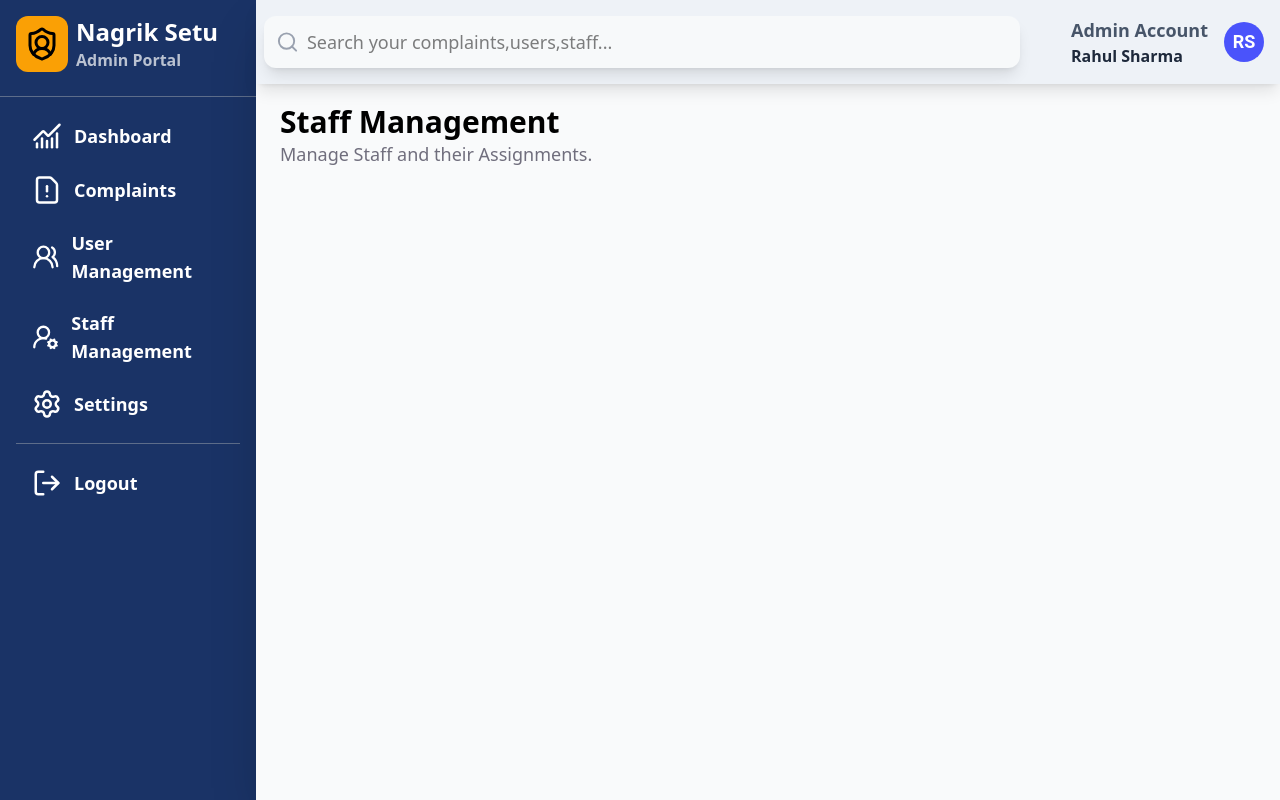
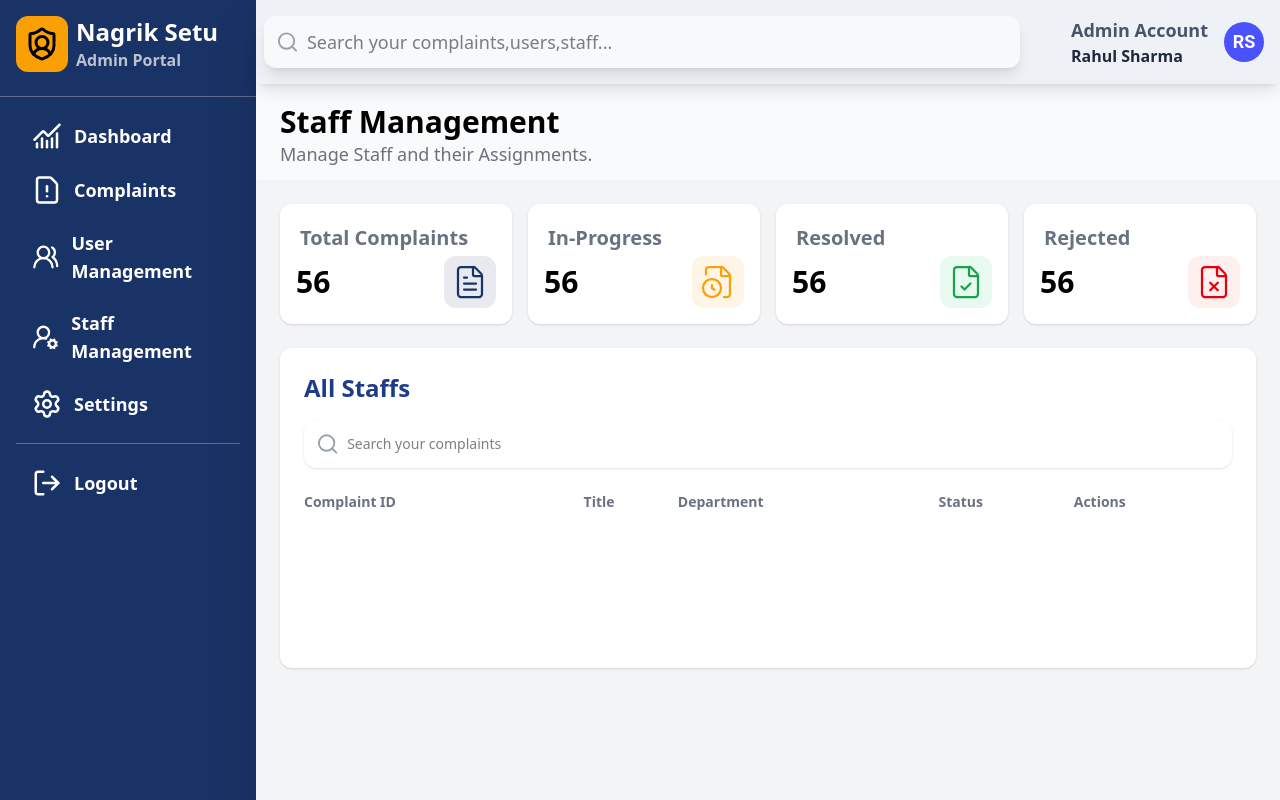
Before and after one commit to NJayantRao/Nagrik_Setu_Frontend, a React (Vite) app: page /admin/staff in a window 1280 px wide. Shown: the top 800 px of the page. Built offline with nearby package versions, Linux system fonts and the light colour scheme.

Commit message:
added admins ui for users & staff

```diff
--- a/src/pages/admins/AdminStaff.jsx
+++ b/src/pages/admins/AdminStaff.jsx
@@ -1,7 +1,34 @@
 import AdminSidebar from "../../components/sidebars/AdminSidebar";
 import SearchBar from "../../components/SearchBar";
-
+import { FileCheck, FileClock, FileText, FileX, Search } from "lucide-react";
+import AdminStatCard from "../../components/cards/AdminStatCard";
 function AdminStaff() {
+  const statCardInfo = [
+    {
+      title: "Total Complaints",
+      icon: FileText,
+      bgColor: "bg-[#e8eaef]",
+      textColor: "text-[#193366]",
+    },
+    {
+      title: "In-Progress",
+      icon: FileClock,
+      bgColor: "bg-[#fef5e6]",
+      textColor: "text-[#f9a006]",
+    },
+    {
+      title: "Resolved",
+      icon: FileCheck,
+      bgColor: "bg-[#e8f9ef]",
+      textColor: "text-[#16a34a]",
+    },
+    {
+      title: "Rejected",
+      icon: FileX,
+      bgColor: "bg-[#fff0f0]",
+      textColor: "text-red-600",
+    },
+  ];
   return (
     <div className="flex bg-[#f9fafb]">
       <AdminSidebar />
@@ -12,6 +39,103 @@ function AdminStaff() {
           <h4 className="text-lg font-medium text-[#706e7d]">
             Manage Staff and their Assignments.
           </h4>
+        </div>{" "}
+        <div className="min-h-screen w-full bg-gray-100 p-6 ">
+          {/* Top Navigation */}
+
+          {/* Main Grid */}
+          <div className="grid gap-6">
+            {/* LEFT SIDE */}
+            <div className="col-span-2 space-y-6">
+              {/* Stats Cards */}
+              <div className="sm:grid grid-cols-4 gap-4 hidden ">
+                {statCardInfo.map((ele, idx) => {
+                  return (
+                    <AdminStatCard
+                      key={idx}
+                      bgColor={ele.bgColor}
+                      title={ele.title}
+                      icon={ele.icon}
+                      textColor={ele.textColor}
+                    />
+                  );
+                })}
+              </div>
+
+              {/* Recent Complaints Table */}
+              <div className="bg-white rounded-xl p-4 sm:p-6 h-[40vh] shadow-sm relative overflow-y-auto">
+                <div className="flex justify-between items-center mb-4">
+                  <h1 className="text-xl sm:text-2xl font-semibold text-[#1E3A8A]">
+                    All Staffs
+                  </h1>
+                </div>
+
+                {/* Search Bar */}
+                <div className="mb-6">
+                  <div className="bg-white p-3 rounded-xl flex items-center shadow-sm">
+                    <Search className="text-gray-400 mr-2" />
+                    <input
+                      type="text"
+                      placeholder="Search your complaints"
+                      className="w-full outline-none text-sm"
+                      // value={search}
+                      onChange={(e) => {
+                        //   setSearch(e.target.value);
+                      }}
+                    />
+                  </div>
+                </div>
+                <div className="overflow-x-auto">
+                  <table className="max-w-[80vw] sm:min-w-[700px] w-full text-sm">
+                    <thead>
+                      <tr className="text-gray-500 whitespace-nowrap">
+                        <th className="text-left pb-3">Complaint ID</th>
+                        <th className="text-left pb-3">Title</th>
+                        <th className="text-left pb-3">Department</th>
+                        <th className="text-left pb-3">Status</th>
+                        <th className="text-left pb-3">Actions</th>
+                      </tr>
+                    </thead>
+
+                    {/* <tbody>
+                  {searchData.map((item, i) => (
+                    <tr
+                      key={i}
+                      className="border-t text-gray-700 whitespace-nowrap"
+                    >
+                      <td className="py-3 truncate overflow-hidden text-ellipsis whitespace-nowrap max-w-[15vw]">
+                        {item.uniqueToken}
+                      </td>
+
+                      <td className=" truncate overflow-hidden text-ellipsis whitespace-nowrap max-w-[15vw] ">
+                        {item.title}
+                      </td>
+
+                      <td className="truncate overflow-hidden text-ellipsis whitespace-nowrap max-w-[15vw]">
+                        {item.departmentName}
+                      </td>
+
+                      <td>
+                        <span
+                          className={`px-3 py-1 rounded-full inline-block text-xs font-medium ${colorInfo[item.status]}`}
+                        >
+                          {item.status}
+                        </span>
+                      </td>
+
+                      <td>
+                        <button className="bg-blue-100 text-blue-700 px-3 py-1 rounded-lg text-xs">
+                          View
+                        </button>
+                      </td>
+                    </tr>
+                  ))}
+                </tbody> */}
+                  </table>
+                </div>
+              </div>
+            </div>
+          </div>
         </div>
       </div>
     </div>
--- a/src/pages/admins/AdminUsersList.jsx
+++ b/src/pages/admins/AdminUsersList.jsx
@@ -1,7 +1,36 @@
 import AdminSidebar from "../../components/sidebars/AdminSidebar";
 import SearchBar from "../../components/SearchBar";
+import { FileCheck, FileClock, FileText, FileX, Search } from "lucide-react";
+import AdminStatCard from "../../components/cards/AdminStatCard";
 
 function AdminUsersList() {
+  const statCardInfo = [
+    {
+      title: "Total Complaints",
+      icon: FileText,
+      bgColor: "bg-[#e8eaef]",
+      textColor: "text-[#193366]",
+    },
+    {
+      title: "In-Progress",
+      icon: FileClock,
+      bgColor: "bg-[#fef5e6]",
+      textColor: "text-[#f9a006]",
+    },
+    {
+      title: "Resolved",
+      icon: FileCheck,
+      bgColor: "bg-[#e8f9ef]",
+      textColor: "text-[#16a34a]",
+    },
+    {
+      title: "Rejected",
+      icon: FileX,
+      bgColor: "bg-[#fff0f0]",
+      textColor: "text-red-600",
+    },
+  ];
+
   return (
     <div className="flex bg-[#f9fafb]">
       <AdminSidebar />
@@ -13,6 +42,103 @@ function AdminUsersList() {
             Manage Registered Citizens Accounts.
           </h4>
         </div>
+        <div className="min-h-screen w-full bg-gray-100 p-6 ">
+          {/* Top Navigation */}
+
+          {/* Main Grid */}
+          <div className="grid gap-6">
+            {/* LEFT SIDE */}
+            <div className="col-span-2 space-y-6">
+              {/* Stats Cards */}
+              <div className="sm:grid grid-cols-4 gap-4 hidden ">
+                {statCardInfo.map((ele, idx) => {
+                  return (
+                    <AdminStatCard
+                      key={idx}
+                      bgColor={ele.bgColor}
+                      title={ele.title}
+                      icon={ele.icon}
+                      textColor={ele.textColor}
+                    />
+                  );
+                })}
+              </div>
+
+              {/* Recent Complaints Table */}
+              <div className="bg-white rounded-xl p-4 sm:p-6 h-[40vh] shadow-sm relative overflow-y-auto">
+                <div className="flex justify-between items-center mb-4">
+                  <h1 className="text-xl sm:text-2xl font-semibold text-[#1E3A8A]">
+                    All Users
+                  </h1>
+                </div>
+
+                {/* Search Bar */}
+                <div className="mb-6">
+                  <div className="bg-white p-3 rounded-xl flex items-center shadow-sm">
+                    <Search className="text-gray-400 mr-2" />
+                    <input
+                      type="text"
+                      placeholder="Search your complaints"
+                      className="w-full outline-none text-sm"
+                      // value={search}
+                      onChange={(e) => {
+                        //   setSearch(e.target.value);
+                      }}
+                    />
+                  </div>
+                </div>
+                <div className="overflow-x-auto">
+                  <table className="max-w-[80vw] sm:min-w-[700px] w-full text-sm">
+                    <thead>
+                      <tr className="text-gray-500 whitespace-nowrap">
+                        <th className="text-left pb-3">Complaint ID</th>
+                        <th className="text-left pb-3">Title</th>
+                        <th className="text-left pb-3">Department</th>
+                        <th className="text-left pb-3">Status</th>
+                        <th className="text-left pb-3">Actions</th>
+                      </tr>
+                    </thead>
+
+                    {/* <tbody>
+                  {searchData.map((item, i) => (
+                    <tr
+                      key={i}
+                      className="border-t text-gray-700 whitespace-nowrap"
+                    >
+                      <td className="py-3 truncate overflow-hidden text-ellipsis whitespace-nowrap max-w-[15vw]">
+                        {item.uniqueToken}
+                      </td>
+
+                      <td className=" truncate overflow-hidden text-ellipsis whitespace-nowrap max-w-[15vw] ">
+                        {item.title}
+                      </td>
+
+                      <td className="truncate overflow-hidden text-ellipsis whitespace-nowrap max-w-[15vw]">
+                        {item.departmentName}
+                      </td>
+
+                      <td>
+                        <span
+                          className={`px-3 py-1 rounded-full inline-block text-xs font-medium ${colorInfo[item.status]}`}
+                        >
+                          {item.status}
+                        </span>
+                      </td>
+
+                      <td>
+                        <button className="bg-blue-100 text-blue-700 px-3 py-1 rounded-lg text-xs">
+                          View
+                        </button>
+                      </td>
+                    </tr>
+                  ))}
+                </tbody> */}
+                  </table>
+                </div>
+              </div>
+            </div>
+          </div>
+        </div>
       </div>
     </div>
   );
```
